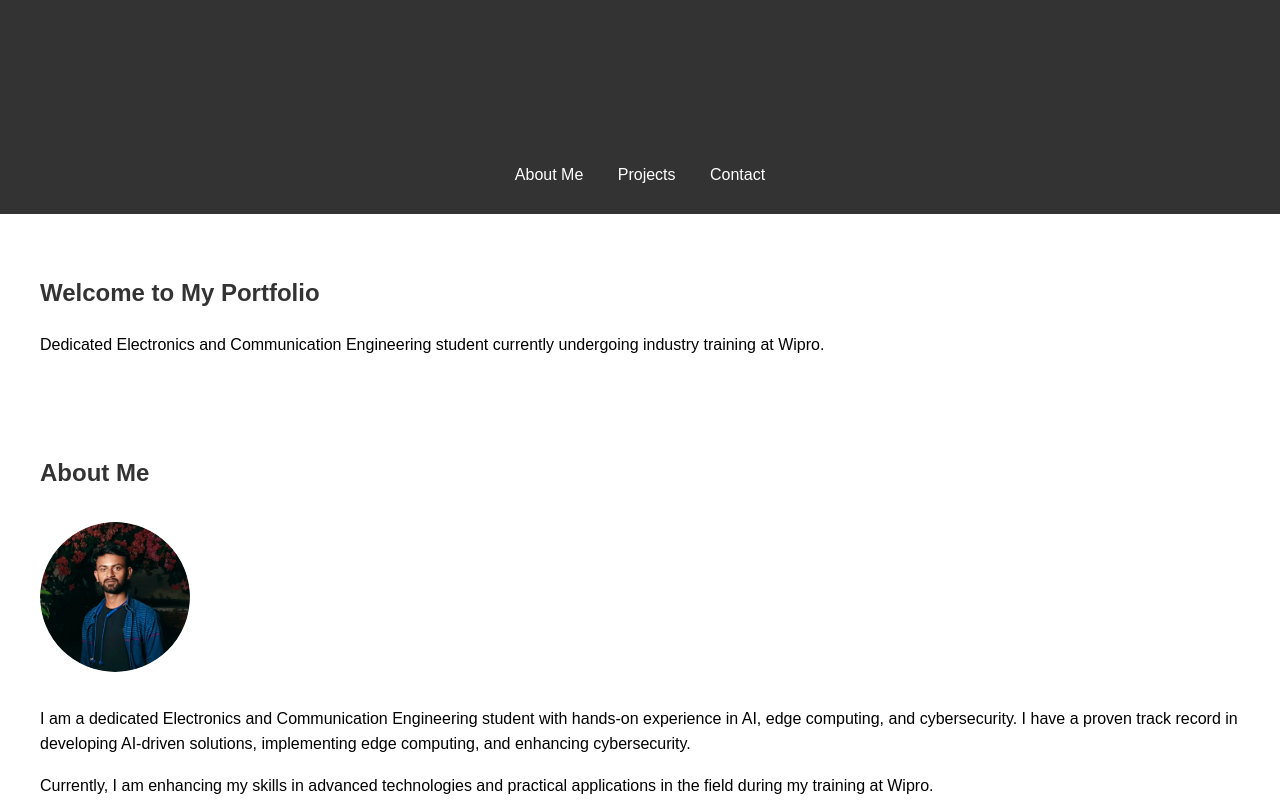
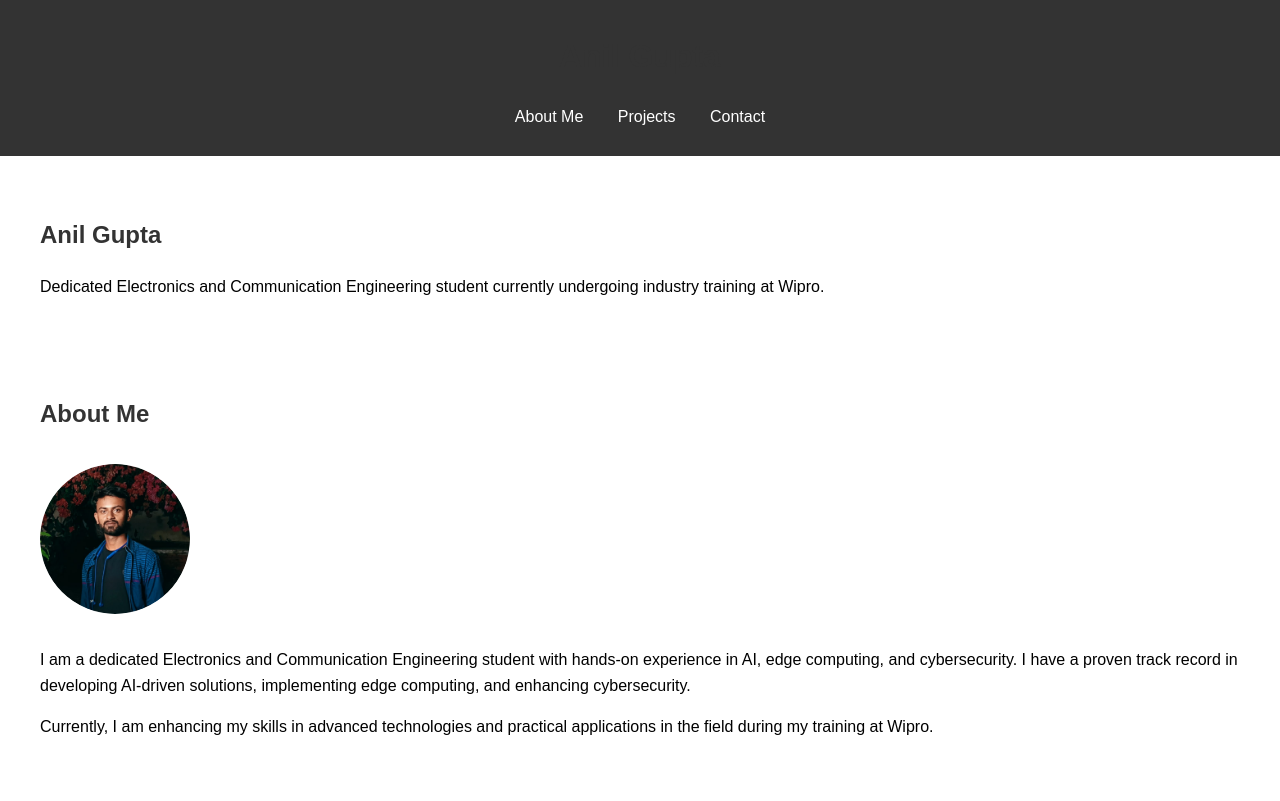
Before and after one commit to AnilGupta108/Wipro, a plain HTML site: page index.html in a window 1280 px wide. Shown: the top 801 px of the page. Drawn offline with Linux system fonts and the light colour scheme.

Commit message:
Update index.html

```diff
--- a/index.html
+++ b/index.html
@@ -11,7 +11,6 @@
         <h1>Anil Gupta</h1>
         <nav>
             <ul>
-                <h1>Anil Gupta</h1>
                 <li><a href="#about">About Me</a></li>
                 <li><a href="#projects">Projects</a></li>
                 <li><a href="#contact">Contact</a></li>
@@ -20,7 +19,7 @@
     </header>
 
     <section id="home">
-        <h2>Welcome to My Portfolio</h2>
+        <h2>Anil Gupta</h2>
         <p>Dedicated Electronics and Communication Engineering student currently undergoing industry training at Wipro.</p>
     </section>
 
@@ -58,7 +57,7 @@
     </section>
 
     <footer>
-        <p>&copy; 2023 Anil Gupta. All rights reserved.</p>
+        <p>&copy; 2025 Anil Gupta. All rights reserved.</p>
     </footer>
 
     <script src="script.js"></script>
```
